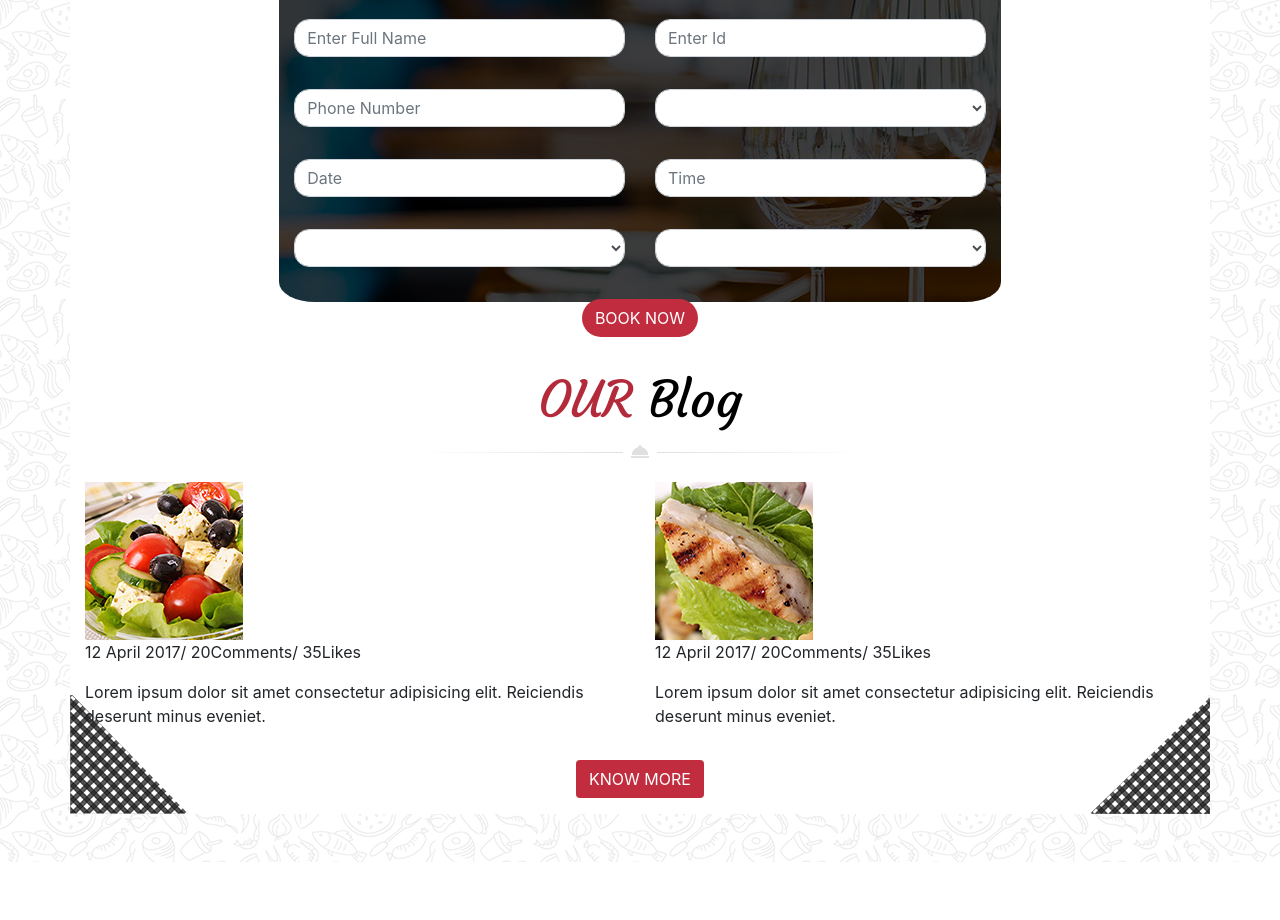
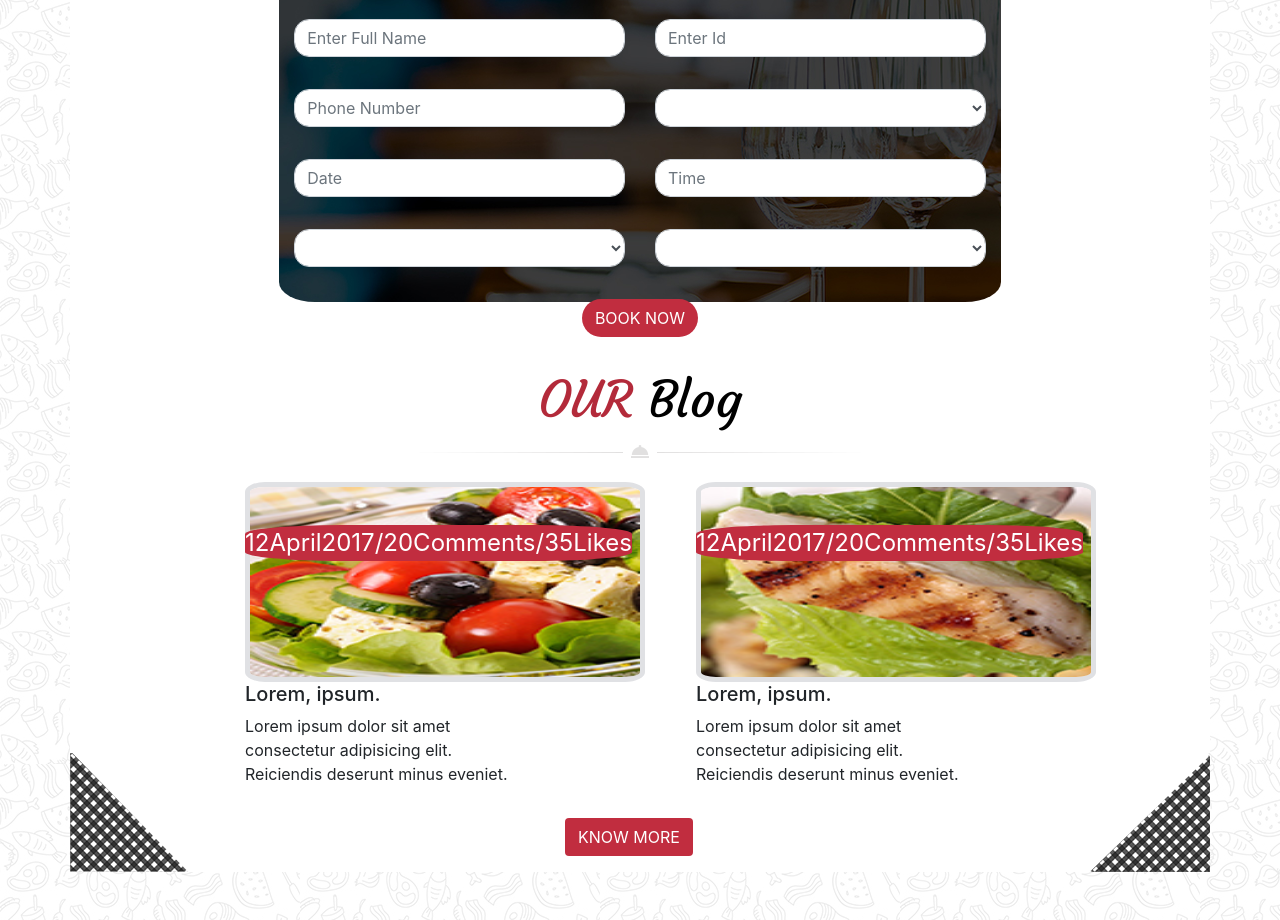
Before and after one commit to ZulMendez/coding_16_site_chef, a website: page index.html in a window 1280 px wide. Shown: the part 3436-4356 px from the top of the page. Before the commit the page ends 4298 px from the top, so only its background shows below. Drawn offline with nearby package versions, Linux system fonts and the light colour scheme.

Commit message:
section 3 modifications

```diff
--- a/index.html
+++ b/index.html
@@ -416,7 +416,7 @@
         <form class="container">
             <h4 class="text-white text-center pt-5 pb-3">For any question please call us at: <span>+91-1234567890</span>
             </h4>
-            <div class="row">
+            <div class="book row">
                 <div class="col-6 py-3">
                     <input type="text" class="form-control" id="email" placeholder="Enter Full Name" name="email">
                 </div>
@@ -448,36 +448,29 @@
             <h2 class="mt-5">OUR <span>Blog</span></h2>
             <img src="./public/images/decoration_line.png" alt="deco">
         </div>
-        <div>
-            <div class="row">
-                <div class="col-6">
-                    <img src="./public/images/menu_image_3.jpg" alt="menu3">
-                    <div>
-                        <p>12 April 2017/ 20Comments/ 35Likes</p>
-                    </div>
-                    <h5></h5>
-                    <p>Lorem ipsum dolor sit amet consectetur adipisicing elit. Reiciendis deserunt minus eveniet.</p>
+        <div class="d-flex justify-content-evenly mx-10">
+            <div class="blog mr-10">
+                <div class="date">
+                    <img class="" src="./public/images/menu_image_3.jpg" alt="menu3">
+                    <p class="bg-bouton text-white"><span>12</span>April2017/<span>20</span>Comments/<span>35</span>Likes</p>
                 </div>
-                <div class="col-6">
-                    <img src="./public/images/menu_image_4.jpg" alt="menu4">
-                    <div>
-                        <p>12 April 2017/ 20Comments/ 35Likes</p>
-                    </div>
-                    <h5></h5>
-                    <p>Lorem ipsum dolor sit amet consectetur adipisicing elit. Reiciendis deserunt minus eveniet.</p>
+                <div class="textblog">
+                    <h5>Lorem, ipsum.</h5>
+                    <p>Lorem ipsum dolor sit amet consectetur adipisicing elit.<br> Reiciendis deserunt minus eveniet.</p>
                 </div>
-                <button class="btn bg-bouton text-white my-3 mx-auto">KNOW MORE</button>
+            </div>
+            <div class="blog mr-5">
+                <div class="date">
+                    <img class="" src="./public/images/menu_image_4.jpg" alt="menu3">
+                    <p class="bg-bouton text-white"><span>12</span>April2017/<span>20</span>Comments/<span>35</span>Likes</p>
+                </div>
+                <div class="textblog">
+                    <h5>Lorem, ipsum.</h5>
+                    <p>Lorem ipsum dolor sit amet consectetur adipisicing elit.<br> Reiciendis deserunt minus eveniet.</p>
+                </div>
             </div>
         </div>
-
-
-
-
-
-
-
-
-
+        <button class="btn bg-bouton text-white my-3 mx-30">KNOW MORE</button>
     </section>
     <!-- script jquery -->
     <script src="./node_modules/jquery/dist/jquery.js"></script>
--- a/src/sass/modules/_section3.sass
+++ b/src/sass/modules/_section3.sass
@@ -23,3 +23,24 @@
         span
             font-family: Courgette-Regular
             color: #000
+    .blog
+        display: flex
+        flex-direction: column
+        .date
+            position: relative
+            width: 200px
+            height: 100px
+            z-index: 0
+            img
+                height: 200px
+                width: 400px
+                border: solid 5px #e0e1e4
+                border-radius: 5%
+            p
+                position: absolute
+                bottom: 5%
+                font-size: 24px
+                border-radius: 25%
+        .textblog
+            z-index: 1
+            padding-top: 100px
```
Also changed, not shown: public/css/app.css.
